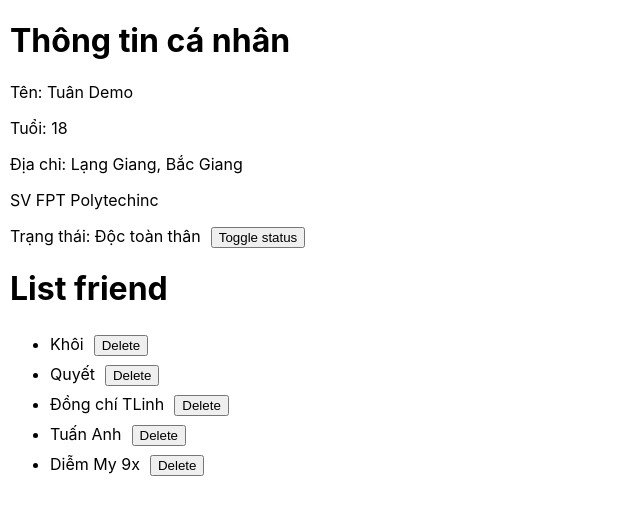
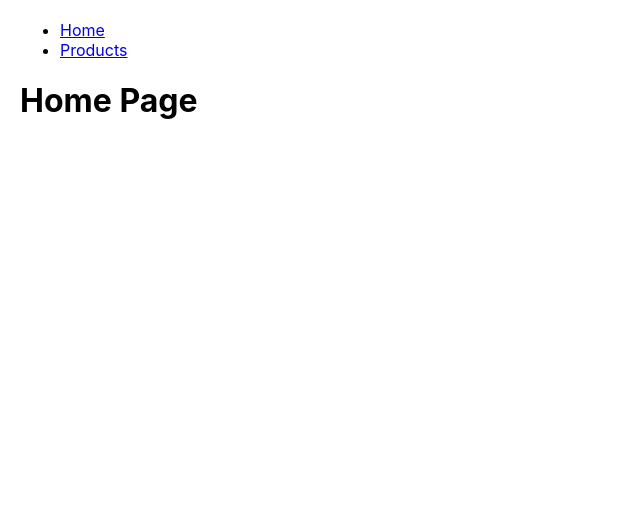
Before and after one commit to LeVanTuan02/typescript-lab, a React (Vite) app: page / in a window 1280 px wide. Shown: the top 514 px of the page, without its empty margins (0-640 px from the left). Built offline with nearby package versions, Linux system fonts and the light colour scheme.

Commit message:
feat: router

```diff
--- a/package.json
+++ b/package.json
@@ -9,7 +9,8 @@
   },
   "dependencies": {
     "react": "^17.0.2",
-    "react-dom": "^17.0.2"
+    "react-dom": "^17.0.2",
+    "react-router-dom": "^6.2.2"
   },
   "devDependencies": {
     "@vitejs/plugin-react": "^1.0.7",
--- a/src/App.jsx
+++ b/src/App.jsx
@@ -1,5 +1,6 @@
 import { useState } from 'react';
 import ListFriend from "./components/listFriend";
+import { NavLink, Routes, Route } from "react-router-dom";
 
 function App () {
     const myInfo = {
@@ -43,21 +44,43 @@ function App () {
     const [info, setInfo] = useState(myInfo);
     const [friends, setFriends] = useState(myFriend);
 
+    // return (
+    //     <div style={{ margin: 10 }}>
+    //         <h1>Thông tin cá nhân</h1>
+    //         <p>Tên: {info.name}</p>
+    //         <p>Tuổi: {info.age}</p>
+    //         <p>Địa chỉ: {info.address}</p>
+    //         <p>SV {info.school}</p>
+    //         <p>
+    //             Trạng thái: {info.status ? "Đã có nguoiyeu" : "Độc toàn thân"}
+    //             <button onClick={() => setInfo({...info, status: !info.status})} style={{ marginLeft: 10 }}>Toggle status</button>
+    //         </p>
+
+    //         <h1>List friend</h1>
+
+    //         {!friends.length ? "Không có item nào" : <ListFriend data={friends} onclick={removeFriend} />}
+    //     </div>
+    // )
+
     return (
-        <div style={{ margin: 10 }}>
-            <h1>Thông tin cá nhân</h1>
-            <p>Tên: {info.name}</p>
-            <p>Tuổi: {info.age}</p>
-            <p>Địa chỉ: {info.address}</p>
-            <p>SV {info.school}</p>
-            <p>
-                Trạng thái: {info.status ? "Đã có nguoiyeu" : "Độc toàn thân"}
-                <button onClick={() => setInfo({...info, status: !info.status})} style={{ marginLeft: 10 }}>Toggle status</button>
-            </p>
+        <div style={{ margin: 20 }}>
+            <header>
+                <ul>
+                    <li>
+                        <NavLink to="/">Home</NavLink>
+                    </li>
+                    <li>
+                        <NavLink to="/products">Products</NavLink>
+                    </li>
+                </ul>
+            </header>
 
-            <h1>List friend</h1>
-
-            {!friends.length ? "Không có item nào" : <ListFriend data={friends} onclick={removeFriend} />}
+            <main>
+                <Routes>
+                    <Route path="/" element={<h1>Home Page</h1>} />
+                    <Route path="/products" element={<h1>Product Page</h1>} />
+                </Routes>
+            </main>
         </div>
     )
 }
--- a/src/main.jsx
+++ b/src/main.jsx
@@ -1,13 +1,14 @@
 import ReactDOM from 'react-dom';
 import React, { useState } from 'react';
+import { BrowserRouter } from 'react-router-dom';
 import ListFriend from './components/listFriend';
 import App from "./App";
 import './index.css'
 
 ReactDOM.render(
-    <React.StrictMode>
+    <BrowserRouter>
         <App />
-    </React.StrictMode>
+    </BrowserRouter>
     ,
     document.getElementById('root')
 )
```
Also changed, not shown: 1 other file (tests, documents, lock files or other folders).
